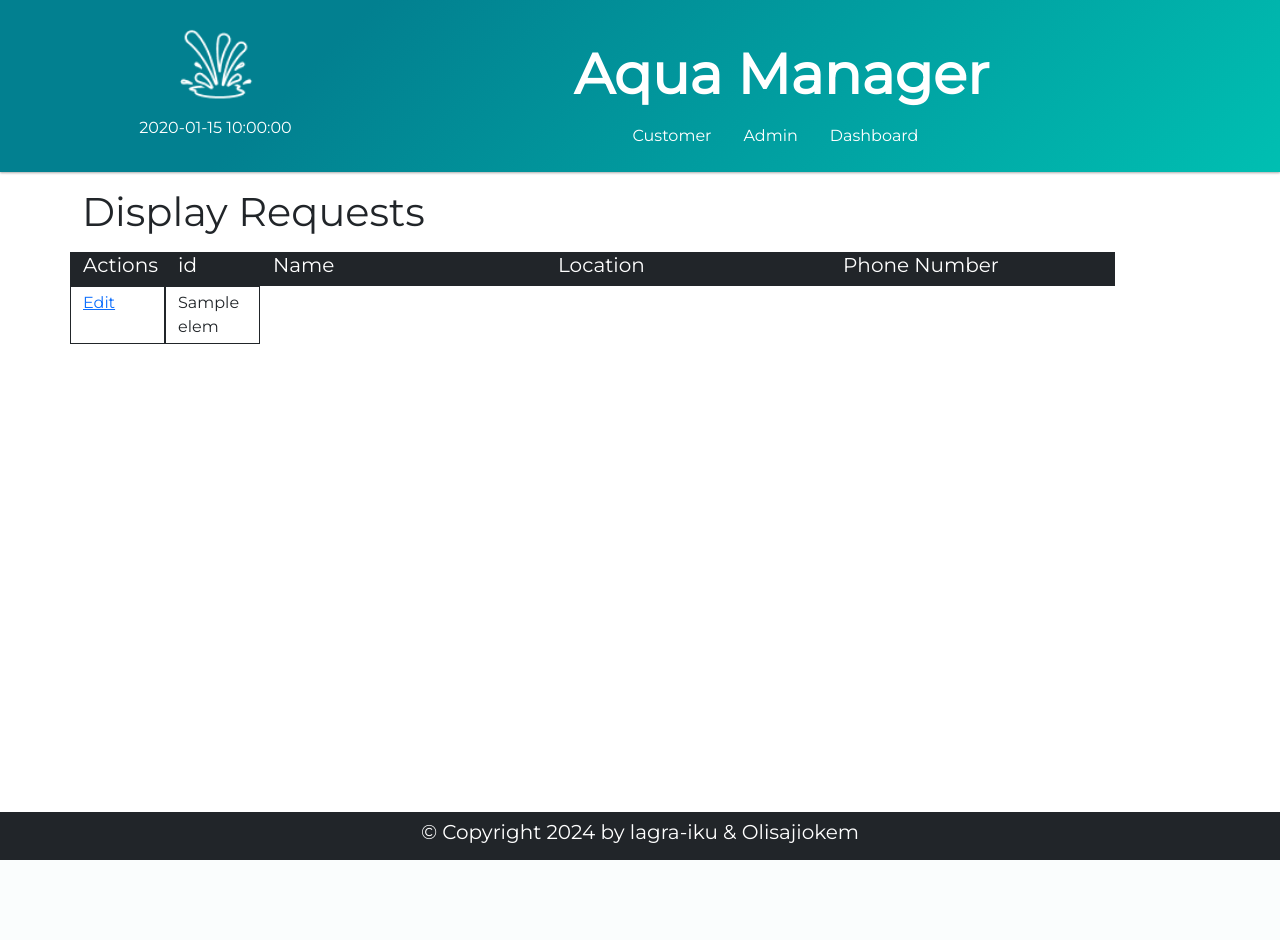
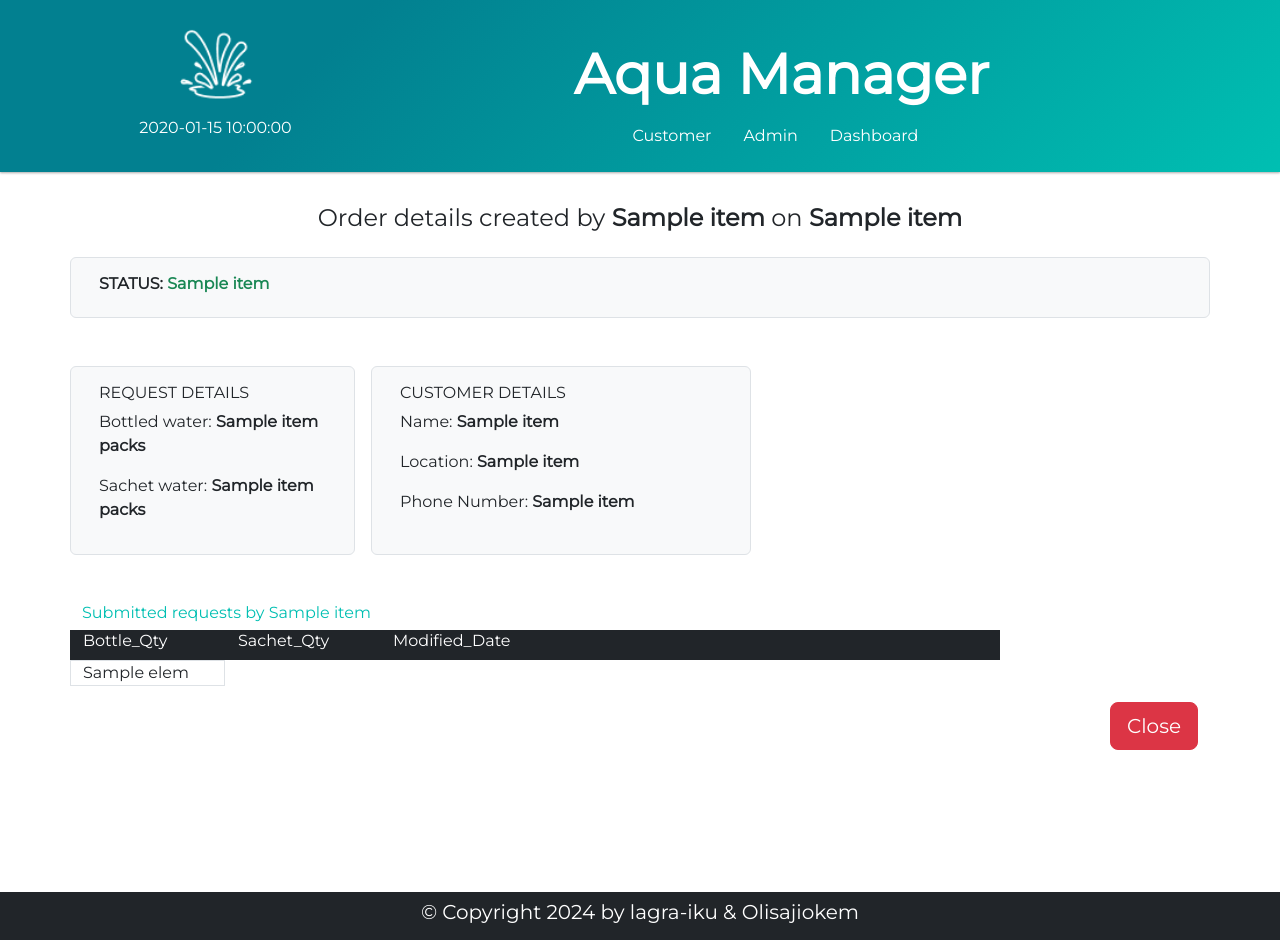
Before and after one commit to lagra-iku/aqua_manager, a Flask app: template templates/request/display.html in a window 1280 px wide. Before the commit the page ends 860 px from the top, so only its background shows below. Run offline with Flask 3, Linux system fonts and the light colour scheme; the template is opened without the code that fills it: most values are stand-ins (such as "Sample title", 1, 10 or a date in 2020).

Commit message:
adding display page form

```diff
--- a/app.py
+++ b/app.py
@@ -38,7 +38,10 @@ def index():
         cursor.execute("INSERT INTO requests (name, location, phonenum, bottle_qty, sachet_qty) VALUES (%s, %s, %s, %s, %s)", (name, location, phonenum, bottle_qty, sachet_qty))
         db.commit()
 
-        return redirect(url_for('display_entries'))
+        cursor.execute("SELECT LAST_INSERT_ID()")
+        last_id = cursor.fetchone()[0]
+
+        return redirect(url_for('display_entry', id=last_id))
     return render_template('request/new.html', curr_date=curr_date)
 
 
@@ -50,18 +53,25 @@ def edit_entry(id):
        name = request.form.get('name')
        location = request.form.get('location')
        phonenum = request.form.get('phonenum')
+       bottle_qty = request.form['bottle_qty']
+       sachet_qty = request.form['sachet_qty']
 
         # Update data in MySQL
-       cursor.execute("UPDATE requests SET name = %s, location = %s, phonenum = %s WHERE id = %s", (name, location, phonenum, id))
+       cursor.execute("UPDATE requests SET name = %s, location = %s, phonenum = %s, bottle_qty = %s, sachet_qty = %s WHERE id = %s", (name, location, phonenum, bottle_qty, sachet_qty, id))
        db.commit()
-       return redirect(url_for('display_entries'))
+       return redirect(url_for('display_entry', id=id))
     return render_template('request/edit.html', x=entry, curr_date=curr_date)
 
-@app.route('/requests', methods=['GET', 'POST'])
-def display_entries():
-    cursor.execute("SELECT * FROM requests")
-    entry = cursor.fetchall()
-    return render_template('request/display.html', x=entry, curr_date=curr_date)
+@app.route('/display/<int:id>', methods=['GET', 'POST'])
+def display_entry(id):
+    cursor.execute("SELECT * FROM requests WHERE id = %s", (id,))
+    entry = cursor.fetchone()
+    user_phonenum = entry[3]
+
+    cursor.execute("SELECT bottle_qty, sachet_qty, modified_date FROM requests WHERE phonenum = %s", (user_phonenum,))
+    req_history = cursor.fetchall()
+
+    return render_template('request/display.html', x=entry, req=req_history, curr_date=curr_date)
 
 
 @app.route('/dashboard')
--- a/static/styles/style.css
+++ b/static/styles/style.css
@@ -1,7 +1,10 @@
 :root {
-    --pricolor: #1EBE9B;
+    --pricolor: #00bfb2;
   }
 
+.bg-pri {
+    background-color: var(--pricolor);
+}
 .txt-teal{
     color: var(--pricolor);
 }
--- a/templates/request/display.html
+++ b/templates/request/display.html
@@ -1,25 +1,50 @@
 {% extends 'index.html' %}
 
 {% block content %}
-<div class="container mb-5">
-    <h1 class="mb-3">Display Requests</h1>
+<div class="container mb-5 pt-3 height80">
+    <h4 class="text-center">Order details created by <span class="fw-bold">{{ x[1] }}</span> on <span class="fw-bold">{{ x[6] }}</span></h4>
+    <div class="row p-3 mt-4 border bg-light rounded">
+        <h6 class="fw-bolder">STATUS: <span class="text-success">{{ x[8] }}</span></h6>
+    </div>
+    <div class="row my-5">
+        <div class="col-sm-3 border bg-light rounded me-3">
+            <div class="p-3">
+                <h6>REQUEST DETAILS</h6>
+                <p>Bottled water: <span class="fw-bolder">{{ x[4] }} packs</span></p>
+                <p>Sachet water: <span class="fw-bolder">{{ x[5] }} packs</span></p>
+            </div>
+        </div>
+        <div class="col-sm-4 border bg-light rounded me-3">
+            <div class="p-3">
+                <h6>CUSTOMER DETAILS</h6>
+                <p>Name: <span class="fw-bolder">{{ x[1] }}</span></p>
+                <p>Location: <span class="fw-bolder">{{ x[2] }}</span></p>
+                <p>Phone Number: <span class="fw-bolder">{{ x[3] }}</span></p>
+            </div>
+        </div>
+    </div>
     <div class="row">
-        <div class="col-sm-1 border border-dark bg-dark text-white"><h5>Actions</h5></div>
-        <div class="col-sm-1 border border-dark bg-dark text-white"><h5>id</h5></div>
-        <div class="col-sm-3 border border-dark bg-dark text-white"><h5>Name</h5></div>
-        <div class="col-sm-3 border border-dark bg-dark text-white"><h5>Location</h5></div>
-        <div class="col-sm-3 border border-dark bg-dark text-white"><h5>Phone Number</h5></div>
+        <h6 class="txt-teal">Submitted requests by {{ x[1] }}</h6>
+        <div class="row">
+            <div class="col-sm-10">
+                <div class="row">
+                    <div class="col-sm-2 border border-dark bg-dark text-white"><h6>Bottle_Qty</h6></div>
+                    <div class="col-sm-2 border border-dark bg-dark text-white"><h6>Sachet_Qty</h6></div>
+                    <div class="col-sm-8 border border-dark bg-dark text-white"><h6>Modified_Date</h6></div>
                 </div>
-    {% for item in x %}
+            </div>
+        </div>
         <div class="row">
-        <div class="col-sm-1 border border-dark py-1"><a class="" href="{{ url_for('edit_entry', id=item[0]) }}">Edit</a></div>
+            <div class="col-sm-10">
+                {% for item in req %}
+                <div class="row">
                     {% for elem in item %}
-            {% if loop.index == 1 %}
-                <div class="col-sm-1 border border-dark  py-1">
+                        {% if loop.index == 3 %}
+                            <div class="col-sm-8 border">
                                 {{ elem }}
                             </div>
                         {% else %}
-            <div class="col-sm-3 border border-dark py-1">
+                            <div class="col-sm-2 border">
                                 {{ elem }}
                             </div>
                         {% endif %}
@@ -27,4 +52,11 @@
                 </div>
                 {% endfor %}
             </div>
+        </div>
+    </div>
+    <div class="d-grid gap-2 mt-3 d-md-flex justify-content-md-end">
+        <a class="btn btn-danger btn-lg" href="{{ url_for('index') }}" role="button">Close</a>
+    </div>
+</div>
+
 {% endblock %}
--- a/templates/request/new.html
+++ b/templates/request/new.html
@@ -5,7 +5,7 @@
     <div class="row height80 ">
         <div class="col-sm-8 ">
             <h2 class="">Request Form</h2>
-            <p class="txt-teal mb-5">Use this form to request for water to be deivered at your location</p>
+            <p class="txt-teal mb-5">Use this form to request for water to be delivered at your location</p>
             <form action="/" method="POST">
                 <p class="fw-bold">What will you like to order?</p>
                 <div class="row">
```
Lines whose indentation alone changed are shown as unchanged.
